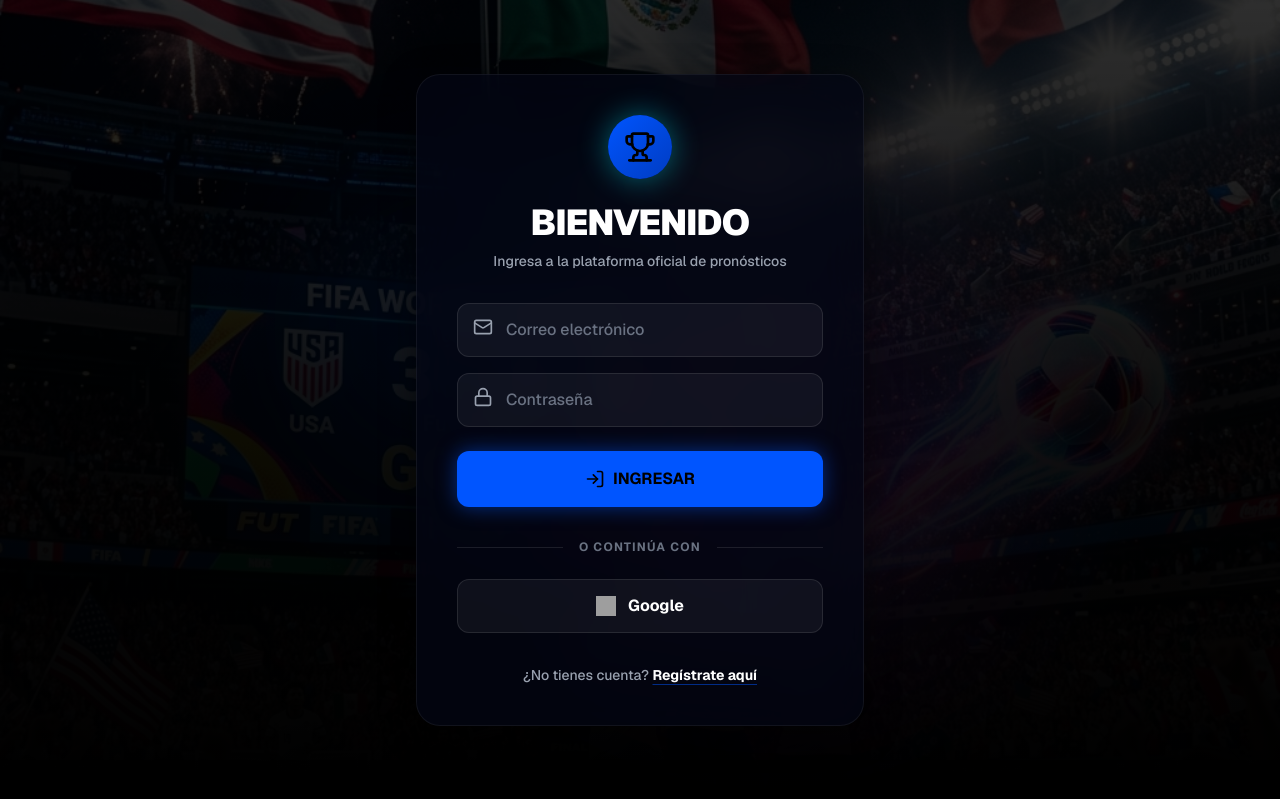
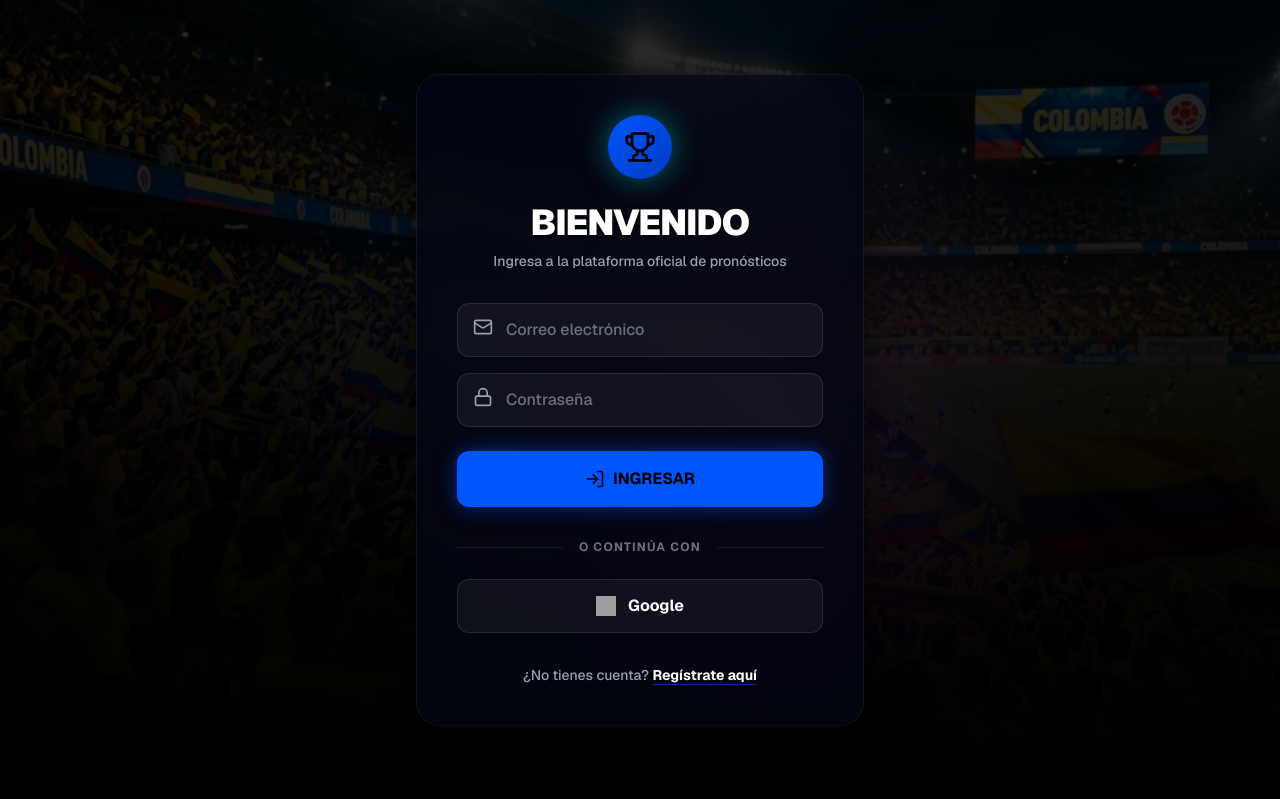
Before and after one commit to Ovopacific/copamundial, a Next.js app: page /login in a window 1280 px wide. Shown: the top 799 px of the page. Built offline with nearby package versions, Linux system fonts and the light colour scheme; no server answers; grey boxes are pictures that could not be loaded.

Commit message:
fix: change login background image to Colombia stadium fans theme

```diff
--- a/src/app/login/page.tsx
+++ b/src/app/login/page.tsx
@@ -236,8 +236,8 @@ export default function LoginPage() {
       {/* Dynamic Background Image */}
       <div className="absolute inset-0 z-0">
         <img
-          src="/world-cup-mega-banner.png"
-          alt="Stadium Background"
+          src="/colombia-stadium-login-bg.png"
+          alt="Colombia Stadium Background"
           className="w-full h-full object-cover opacity-30"
         />
         <div className="absolute inset-0 bg-gradient-to-t from-black via-black/80 to-black/40" />
```
Also changed, not shown: public/colombia-stadium-login-bg.png (added).
